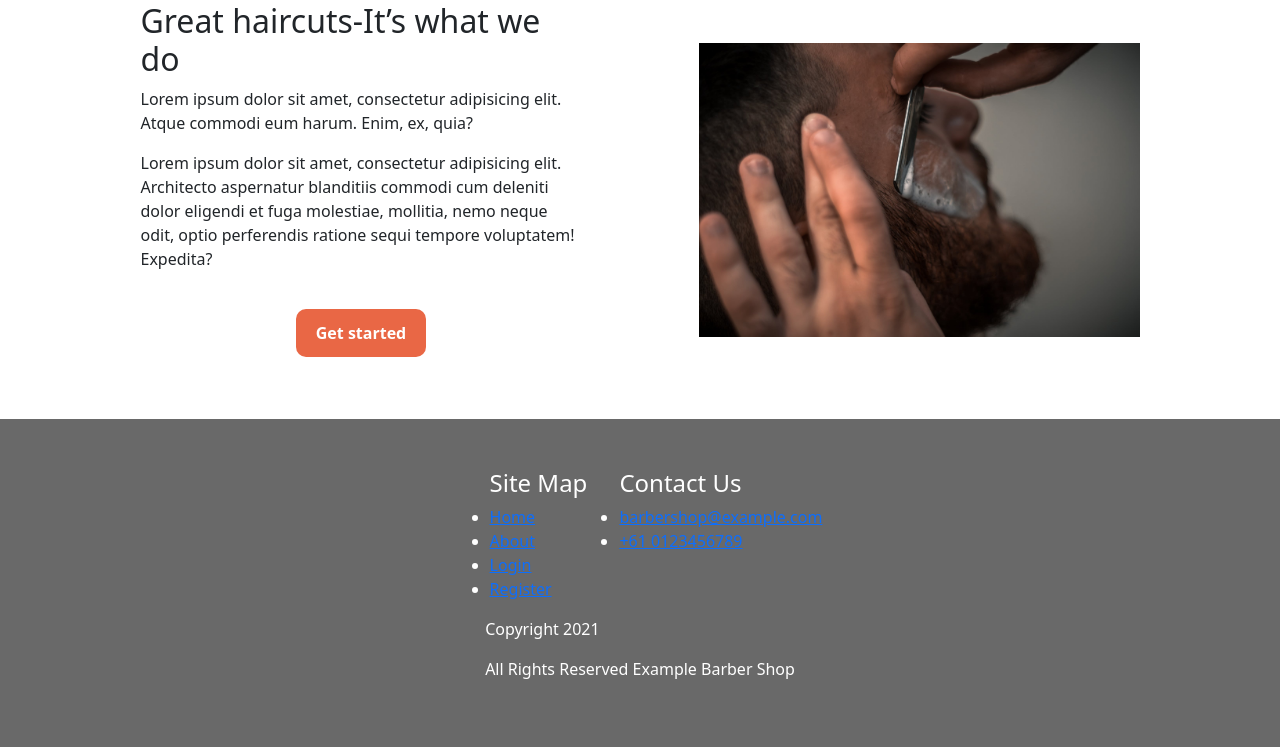
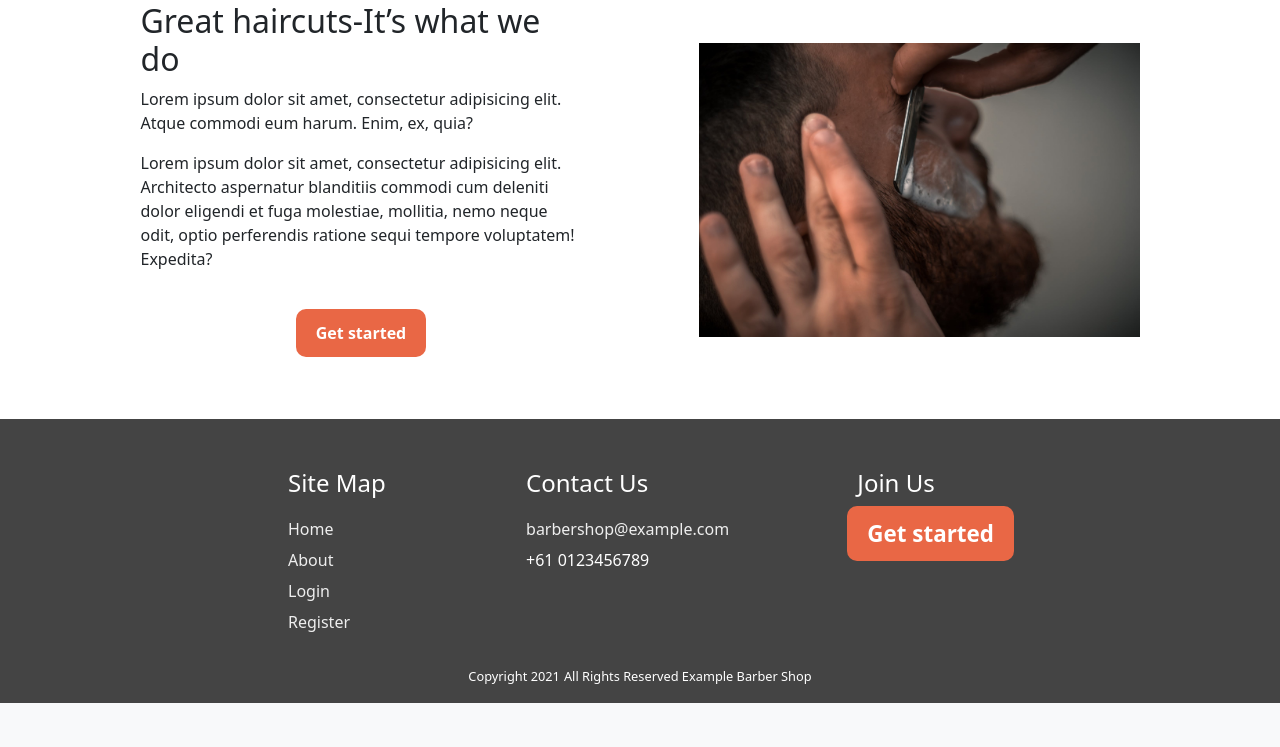
Before and after one commit to BuddyLich/django_practices, a Django app: page /about/ in a window 1280 px wide. Shown: the part 1351-2098 px from the top of the page. After the commit the page ends 2054 px from the top, so only its background shows below. Run offline with Django 3.2, Linux system fonts and the light colour scheme; some libraries are stand-ins or nearby versions; some web fonts are replaced.

Commit message:
complete the footer css on desktop screen

```diff
--- a/barber_shop_booking_system/booking/static/booking/css/main.css
+++ b/barber_shop_booking_system/booking/static/booking/css/main.css
@@ -101,14 +101,53 @@
   display: flex;
   flex-direction: column;
   align-items: center;
-  padding: 50px;
+  padding-top: 50px;
+
   color: white;
-  background-color: dimgrey;
+  background-color: #444;
 }
 
 .main-footer {
   display: flex;
   flex-direction: row;
+  justify-content: space-between;
+  width: 60vw;
+}
+
+.main-footer h4 {
+  margin-bottom: 20px;
+}
+
+.get-started h4 {
+  margin-left: 20px;
+}
+
+.main-footer ul li {
+  list-style-type: none;
+  margin: 7px 0;
+}
+
+.main-footer ul li a {
+  text-decoration: none;
+  color: #eee;
+}
+
+.main-footer ul li a:hover {
+  color: #fff;
+}
+
+
+.copyright {
+  display: flex;
+  flex-direction: row;
+  justify-content: center;
+  margin-top: 10px;
+  font-size: 0.8rem;
+}
+
+.copyright-first,
+.copyright-second {
+  margin: auto 2px;
 }
 
 /* about_page */
--- a/barber_shop_booking_system/booking/templates/booking/base.html
+++ b/barber_shop_booking_system/booking/templates/booking/base.html
@@ -95,8 +95,12 @@
             <ul class="contact-us">
                 <h4>Contact Us</h4>
                 <li class="site-link"><a href="#">barbershop@example.com</a></li>
-                <li class="site-link"><a href="#">+61 0123456789</a></li>
+                <li class="site-link">+61 0123456789</li>
             </ul>
+            <div class="get-started">
+                <h4>Join Us</h4>
+                <a class="bookingBtn" href="{% url 'new_booking' %}">Get started</a>
+            </div>
         </div>
         <div class="copyright">
             <div class="copyright-first">
```
